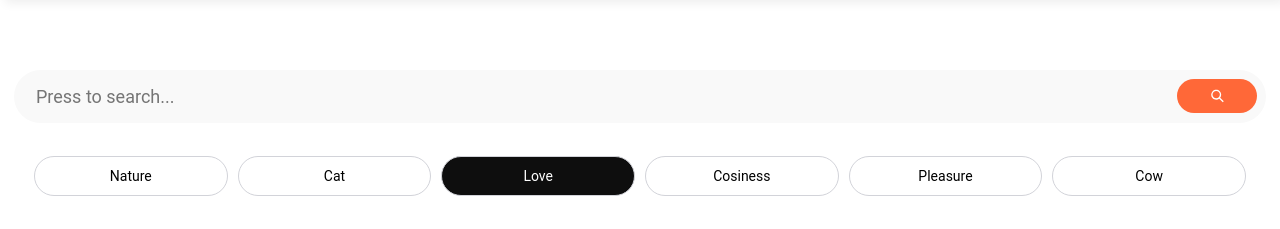
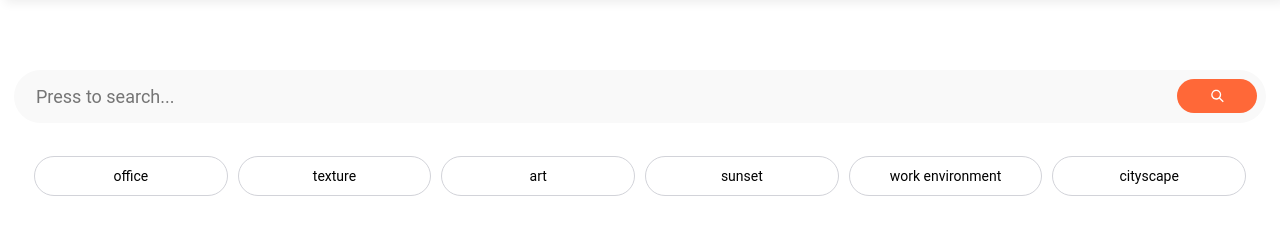
Before and after one commit to TikhonovaKs/mood-board, a React app: page / in a window 1280 px wide. Shown: the part 78-307 px from the top of the page. Built offline with nearby package versions, Linux system fonts and the light colour scheme; no server answers.

Commit message:
feat: add random tips

```diff
--- a/src/components/Search/Search.css
+++ b/src/components/Search/Search.css
@@ -41,6 +41,7 @@
   right: 6px;
   top: 6px;
   background-color: #f9f9f9;
+  cursor: pointer;
 }
 
 @media screen and (min-width: 768px) {
@@ -60,5 +61,5 @@
 
 .search__error {
   display: flex;
-  padding: 6px 20px;
+  padding: 5px 10px;
 }
--- a/src/components/Tips/Tips.css
+++ b/src/components/Tips/Tips.css
@@ -3,7 +3,8 @@
   grid-template-columns: repeat(auto-fit, minmax(100px, 1fr));
   gap: 10px;
   padding: 20px;
-  margin-top: 20px;
+  margin: 20px 0 0 0;
+  list-style: none;
 }
 
 .tips__element {
@@ -15,9 +16,16 @@
   border-radius: 24px;
   border: 0.5px solid #d2d3d9;
   background-color: white;
+  cursor: pointer;
 }
 
 .tips__element_black {
   background-color: #0e0e0e;
   color: white;
 }
+
+.tips__element:hover {
+  transition: 0.25s ease-in-out;
+  background-color: #0e0e0e;
+  color: white;
+}
--- a/src/components/Tips/Tips.js
+++ b/src/components/Tips/Tips.js
@@ -1,15 +1,22 @@
 import React from 'react';
 import './Tips.css';
+import TIPS from '../../utils/TIPS.js';
 
 function Tips() {
+  const listOfTips = TIPS;
+
+  function getRandomWords(array, count) {
+    const shuffledArray = array.sort(() => Math.random() - 0.5);
+    return shuffledArray.slice(0, count);
+  }
+
+  const randomWords = getRandomWords(listOfTips, 6);
+
   return (
     <div className="tips">
-      <button className="tips__element">Nature</button>
-      <button className="tips__element">Cat</button>
-      <button className="tips__element tips__element_black">Love</button>
-      <button className="tips__element">Cosiness</button>
-      <button className="tips__element">Pleasure</button>
-      <button className="tips__element">Cow</button>
+      {randomWords.map((item) => (
+          <button className='tips__element'>{item}</button>
+      ))}
     </div>
   );
 }
--- /dev/null
+++ b/src/hooks/useFetch.js
@@ -0,0 +1,28 @@
+import { useEffect, useState } from 'react';
+import photoApi from '../utils/PhotoApi.js';
+
+export default function useFetch(keyword) {
+  const [searchList, setSearchList] = useState([]);
+
+  useEffect(() => {
+    const saveToLocalStorage = (list) => {
+      localStorage.setItem('searchList', JSON.stringify(list));
+    };
+
+    photoApi
+      .searchPhoto(keyword)
+      .then((data) => {
+        const photos = data.photos;
+        const updatedList = photos.map((item) => ({
+          src: item.src.original,
+          alt: item.alt,
+        }));
+        setSearchList(updatedList);
+        saveToLocalStorage(updatedList);
+      })
+      .catch((err) => {
+        console.error(err);
+      });
+  }, [keyword]);
+  return { searchList };
+}
--- a/src/pages/SearchPage/SearchPage.js
+++ b/src/pages/SearchPage/SearchPage.js
@@ -1,33 +1,13 @@
 import React, { useState } from 'react';
-import photoApi from '../../utils/PhotoApi.js';
+import useFetch from '../../hooks/useFetch.js';
 import './SearchPage.css';
 import Search from '../../components/Search/Search.js';
 import Tips from '../../components/Tips/Tips.js';
 import CardList from '../../components/CardList/CardList.js';
-// import PhotoPopup from '../../components/PhotoPopup/PhotoPopup.js';
 
 function SearchPage() {
-  const [searchList, setSearchList] = useState([]);
-  const [keyword, setKeyword] = useState('');
-  // const keyword = 'nature';
-
-  React.useEffect(() => {
-    photoApi
-      .searchPhoto(keyword)
-      .then((data) => {
-        console.log(data)
-        const photos = data.photos;
-        setSearchList(
-            photos.map((item) => ({
-            src: item.src.original,
-            alt: item.alt,
-          }))
-        );
-      })
-      .catch((err) => {
-        console.error(err);
-      });
-  }, [keyword]);
+ const [keyword, setKeyword] = useState('');
+ const { searchList } = useFetch(keyword);
 
   const handleSearch = (data) => {
     setKeyword(data);
--- /dev/null
+++ b/src/utils/TIPS.js
@@ -0,0 +1,77 @@
+const TIPS = [
+  'landscape',
+  'mountains',
+  'beach',
+  'forest',
+  'sunset',
+  'sunrise',
+  'sky',
+  'clouds',
+  'river',
+  'cityscape',
+  'buildings',
+  'skyline',
+  'urban',
+  'street view',
+  'skyscrapers',
+  'landmarks',
+  'technology',
+  'computer',
+  'coding',
+  'programming',
+  'code',
+  'developer',
+  'software',
+  'hardware',
+  'business',
+  'office',
+  'workspace',
+  'team',
+  'meeting',
+  'work environment',
+  'professional',
+  'food',
+  'restaurant',
+  'cooking',
+  'meal',
+  'dessert',
+  'drink',
+  'coffee',
+  'sports',
+  'fitness',
+  'exercise',
+  'workout',
+  'gym',
+  'athletes',
+  'competition',
+  'music',
+  'art',
+  'painting',
+  'sculpture',
+  'performance',
+  'instrument',
+  'concert',
+  'travel',
+  'adventure',
+  'tourism',
+  'explore',
+  'destination',
+  'landmarks',
+  'cultural',
+  'healthcare',
+  'medical',
+  'doctor',
+  'hospital',
+  'patient',
+  'wellness',
+  'science',
+  'abstract',
+  'texture',
+  'pattern',
+  'background',
+  'wallpaper',
+  'design',
+  'color',
+];
+
+export default TIPS;
```
